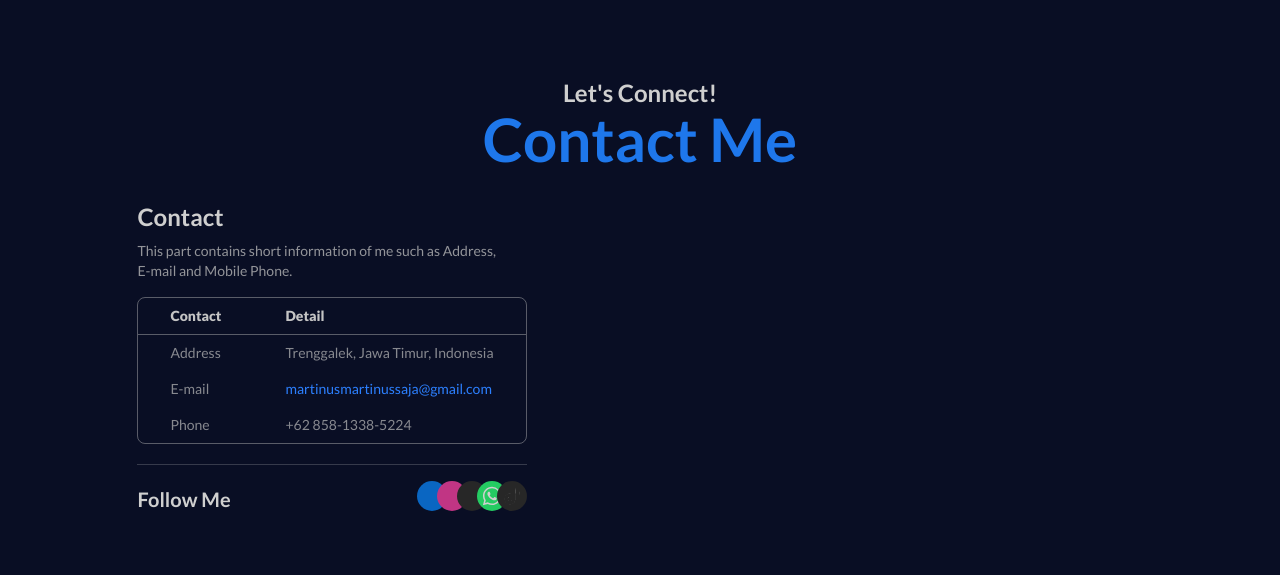
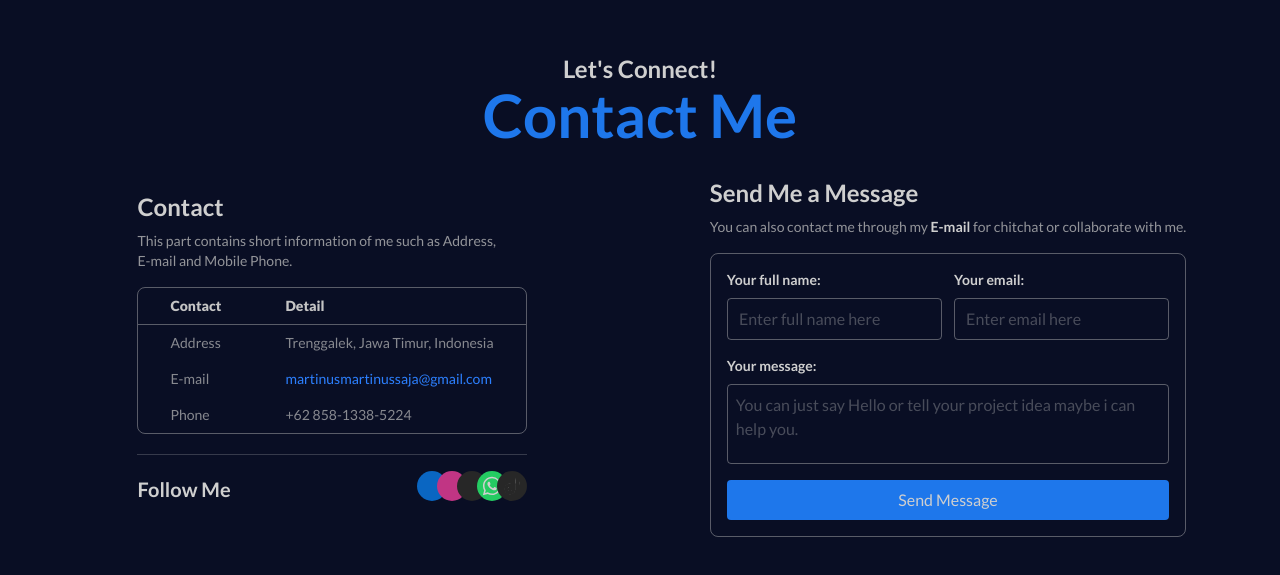
Before and after one commit to BangkitBayu/portofolio_bangkit_v4, a Vue app: page / in a window 1280 px wide. Shown: the part 2509-3084 px from the top of the page. Built offline with nearby package versions, Linux system fonts and the light colour scheme.

Commit message:
feat: form send message in contact section

```diff
--- /dev/null
+++ b/src/components/Form.vue
@@ -0,0 +1,32 @@
+<script setup lang="ts"></script>
+<template>
+  <div>
+    <form method="POST" class="border border-third rounded-lg p-4 mt-4 flex flex-col space-y-4 w-full">
+      <div class=" flex w-full justify-between space-x-3">
+        <div class="form-group flex flex-col text-left space-y-2 w-[50%]">
+          <label class=" font-semibold text-primary text-sm">
+            Your full name:
+          </label>
+          <input type="text" name="fullName" class=" border border-third text-third-50 rounded-sm px-2 py-2 w-full"
+            placeholder=" Enter full name here" required>
+        </div>
+        <div class="form-group flex flex-col text-left space-y-2 w-[50%]">
+          <label class=" font-semibold text-primary text-sm">
+            Your email:
+          </label>
+          <input type="email" name="email" class=" border border-third text-third-50 rounded-sm px-2 py-2 w-full"
+            placeholder=" Enter email here" required>
+        </div>
+      </div>
+      <div class="form-group flex flex-col text-left space-y-2 w-full">
+        <label class=" font-semibold text-primary text-sm">
+          Your message:
+        </label>
+        <textarea name="message"
+          class=" resize-none border border-third text-third-50 rounded-sm px-2 py-2 w-full min-h-20"
+          placeholder="You can just say Hello or tell your project idea maybe i can help you." required></textarea>
+      </div>
+      <button type="submit" class=" w-full p-2 bg-brand rounded-sm text-primary">Send Message</button>
+    </form>
+  </div>
+</template>
--- a/src/components/pages/ContactSection.vue
+++ b/src/components/pages/ContactSection.vue
@@ -1,13 +1,14 @@
 <script setup lang="ts">
 import TitlePage from '../TitlePage.vue';
 import ContentTable from '../ContentTable.vue';
+import Form from '../Form.vue';
 
 </script>
 <template>
   <div id="contact" class=" flex flex-col min-h-screen items-center justify-center mt-36 lg:mt-0">
     <h3 class=" text-primary font-semibold text:lg lg:text-2xl mt-2 text-center">Let's Connect!</h3>
     <TitlePage title="Contact Me"></TitlePage>
-    <div class="place-content-center place-items-center w-full mt-10 lg:mt-8 text-center lg:text-left"
+    <div class="place-content-center place-items-center w-full mt-10 lg:mt-8 text-center lg:text-left space-y-5"
       style="display: grid; grid-template-columns: repeat(auto-fill, minmax(500px , 1fr));">
       <div class=" flex flex-col">
         <div class=" max-w-90">
@@ -116,6 +117,15 @@ import ContentTable from '../ContentTable.vue';
           </div>
         </div>
       </div>
+
+      <div class=" flex flex-col">
+        <div class=" max-w-full">
+          <h3 class=" text-primary font-bold text-lg lg:text-2xl lg:text-left">Send Me a Message</h3>
+          <p class="text-sm font-normal text-secondary mt-2">You can also contact me through my <strong
+              class=" text-primary">E-mail</strong> for chitchat or collaborate with me.</p>
+        </div>
+        <Form></Form>
+      </div>
     </div>
   </div>
 </template>
--- a/src/tailwind.css
+++ b/src/tailwind.css
@@ -1,9 +1,11 @@
 @import 'tailwindcss';
 
 @custom-variant dark (&:where([data-theme=dark], [data-theme=dark] *));
-@theme{
-  --color-primary : #cfcfcf;
-  --color-secondary : #bdbdbdc4;
+@theme {
+  --color-primary: #cfcfcf;
+  --color-secondary: #bdbdbdc4;
+  --color-third: #bdbdbd71;
+  --color-third-50: #bdbdbdb3;
 
-  --color-brand : #1e77eb;
+  --color-brand: #1e77eb;
 }
```
